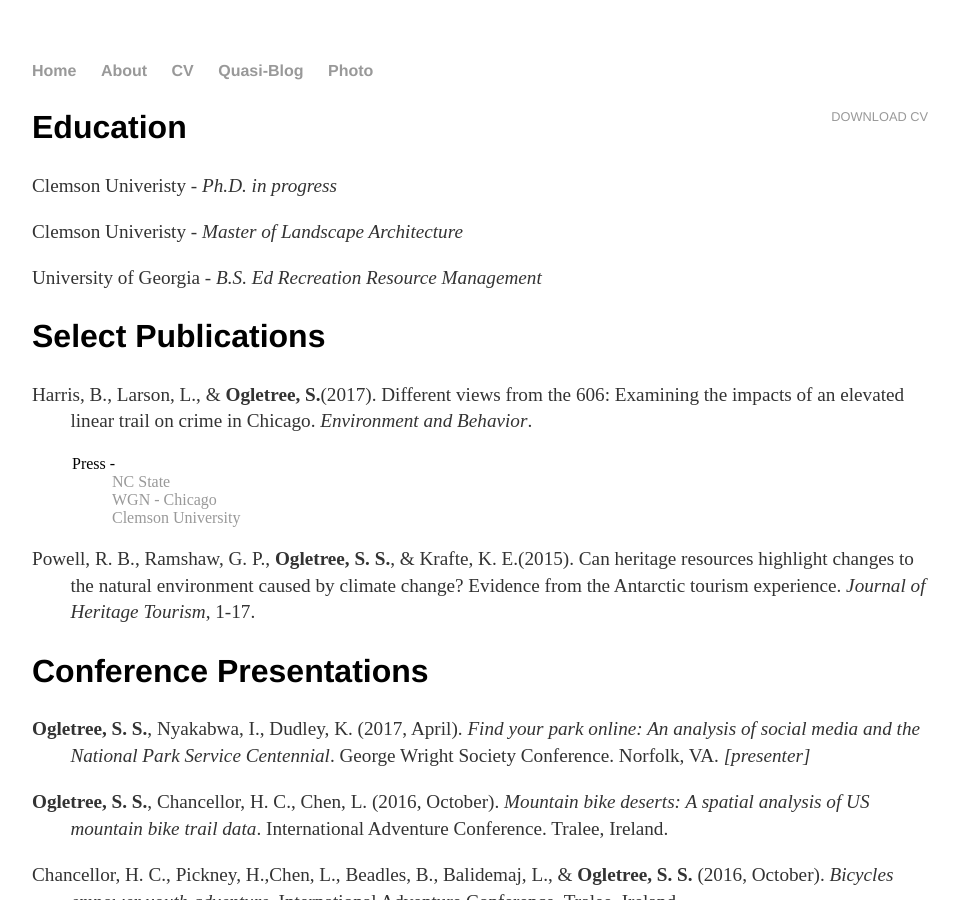
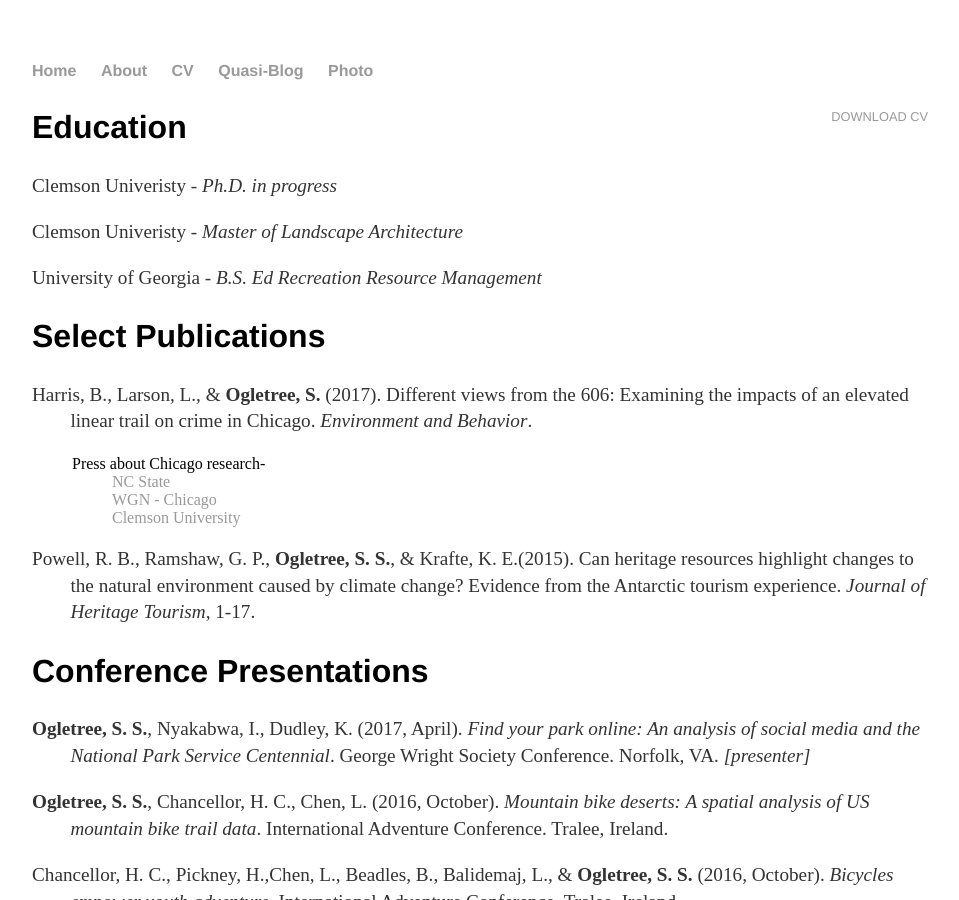
Before and after one commit to scottogletree/ogletrees.github.io, a Jekyll site: the page built from cv/index.html, in a window 1280 px wide and 900 px high. Shown: the whole window, without its empty margins (160-1119 px from the left). Built offline with Jekyll 4.4.1, drawn with Linux system fonts in a browser that asks for light colours.

Commit message:
Update index.html

```diff
--- a/cv/index.html
+++ b/cv/index.html
@@ -20,10 +20,10 @@
 
 		<h2>Select Publications</h2>
 		<style> p{margin-left: 2em;text-indent: -2em;}</style>
-			<p>Harris, B., Larson, L., & <strong>Ogletree, S.</strong>(2017). Different views from the 606: Examining the impacts of an elevated linear trail on crime in Chicago. <em>Environment and Behavior</em>.</p>
+			<p>Harris, B., Larson, L., & <strong>Ogletree, S.</strong> (2017). Different views from the 606: Examining the impacts of an elevated linear trail on crime in Chicago. <em>Environment and Behavior</em>.</p>
 		<blockquote>
 		<dl>
-			<dt>Press -
+			<dt>Press about Chicago research-
 			<dd><a href="https://news.ncsu.edu/2017/02/greenways-chicago-crime/" target="_blank">NC State</a>
 			<dd><a href="http://wgntv.com/2017/03/02/crime-down-along-chicagos-606-trail/" target="_blank">WGN - Chicago</a>
 			<dd><a href="http://newsstand.clemson.edu/clemson-research-suggests-parks-and-green-spaces-can-reduce-crime/" target="_blank">Clemson University</a>
```
